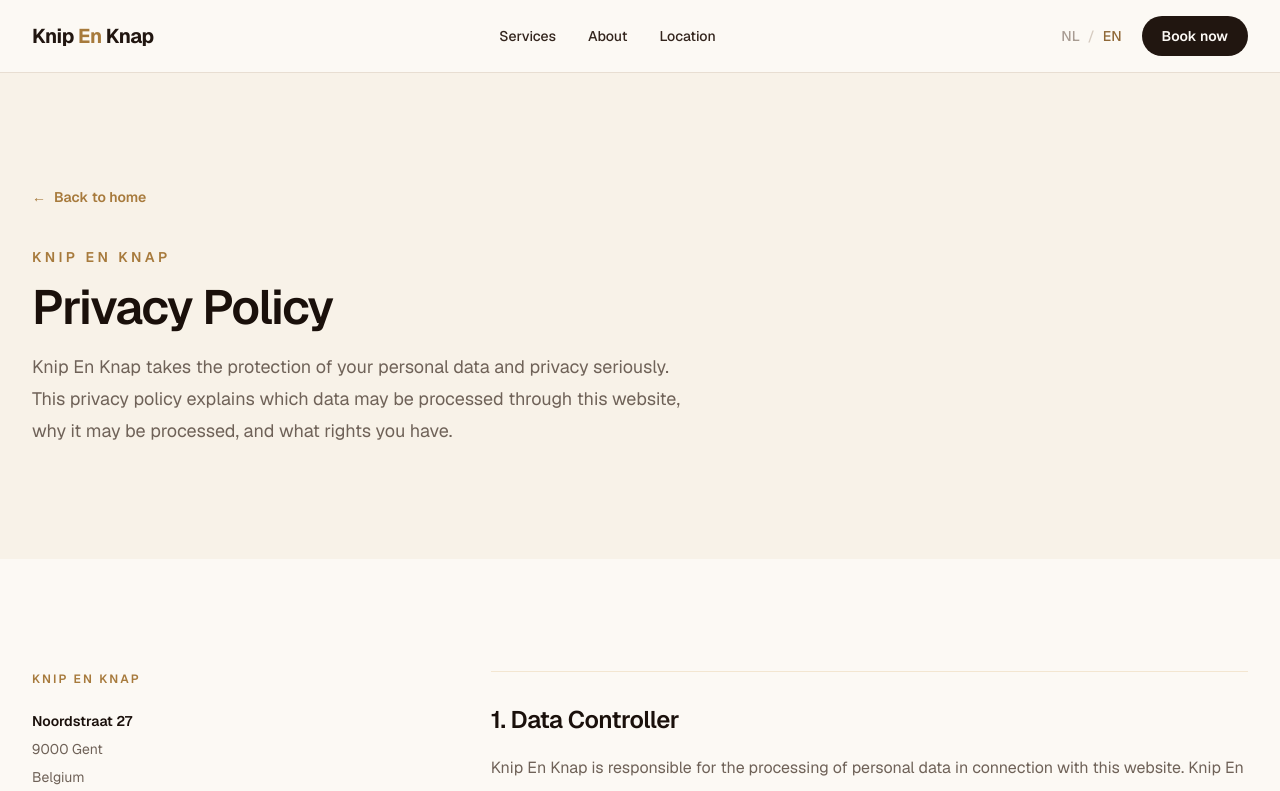
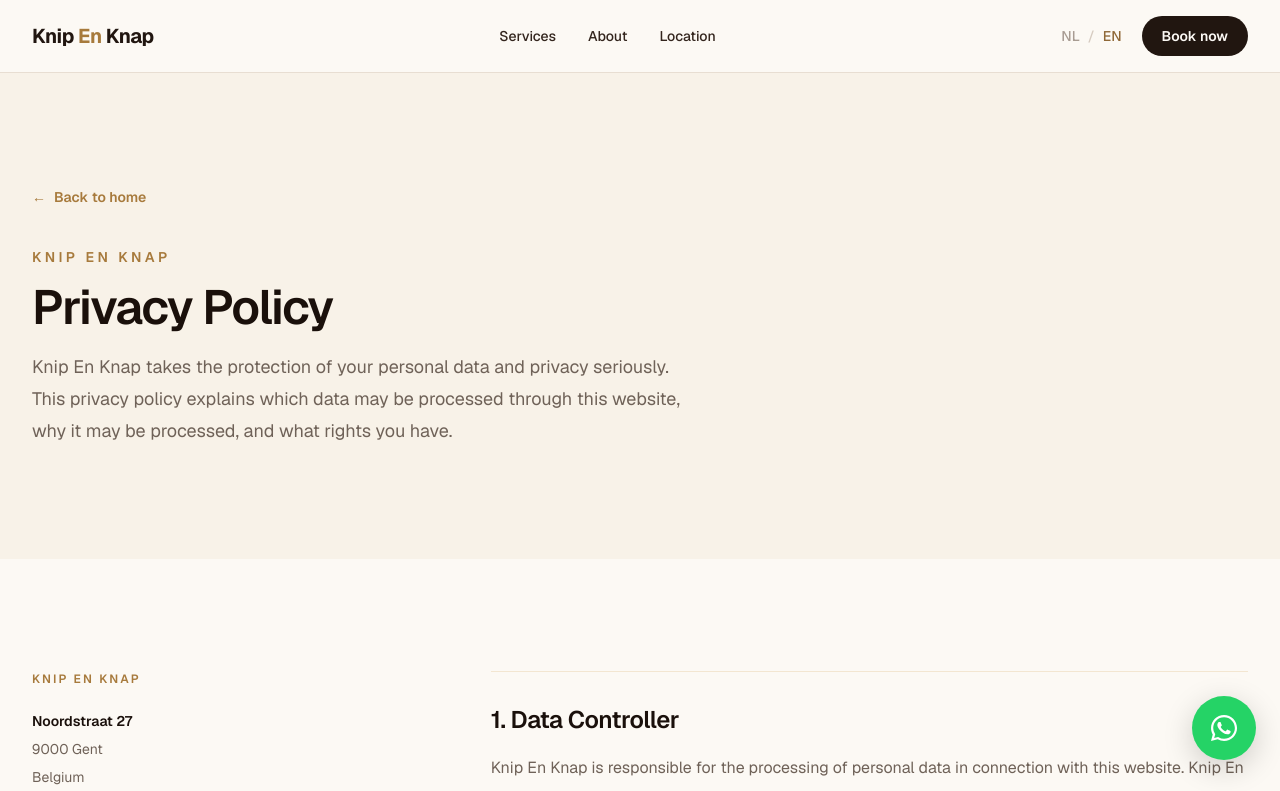
Before and after one commit to mohamadmatar7/knipenknap, a Next.js app: page /en/privacy in a window 1280 px wide. Shown: the top 791 px of the page. Built offline with nearby package versions, Linux system fonts and the light colour scheme.

Commit message:
privacy buttons

```diff
--- a/src/app/[locale]/privacy/page.tsx
+++ b/src/app/[locale]/privacy/page.tsx
@@ -7,6 +7,8 @@ import Footer from "@/components/layout/Footer";
 
 import Container from "@/components/ui/Container";
 import SectionTitle from "@/components/ui/SectionTitle";
+import WhatsAppButton from "@/components/ui/WhatsAppButton";
+import ScrollToTopButton from "@/components/ui/ScrollToTopButton";
 
 import { isLocale } from "@/config/locales";
 import { siteConfig } from "@/config/site";
@@ -204,6 +206,9 @@ export default async function PrivacyPage({ params }: Props) {
         content={t.footer}
         locale={locale}
         />
+
+      <WhatsAppButton label={t.footer.whatsapp} />
+      <ScrollToTopButton />
     </>
   );
 }
```
